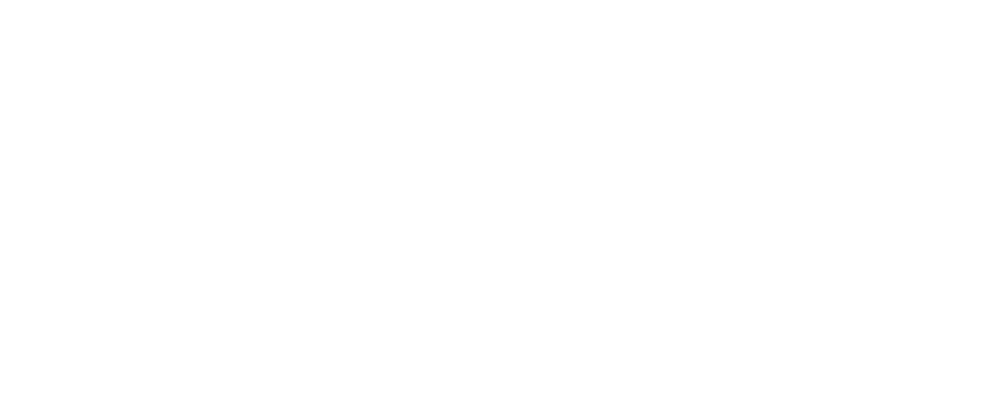
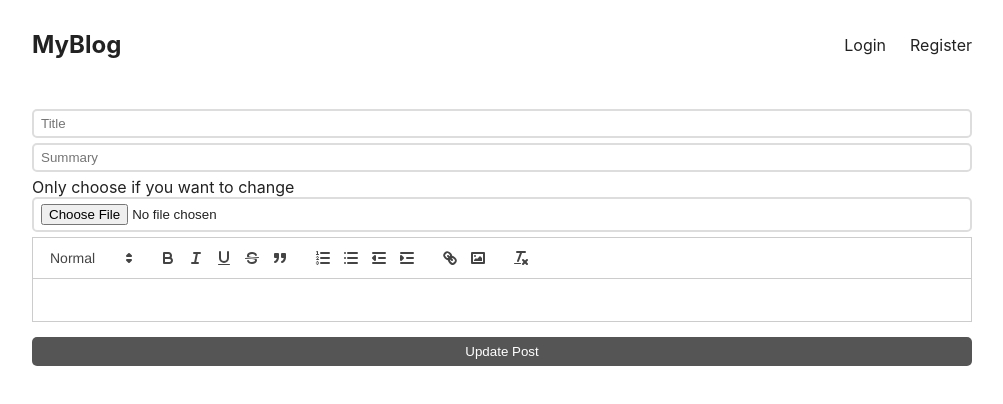
Before and after one commit to Faraz-Khan-79996/blog-app, a React (Vite) app in the folder client/: page /edit/1 in a window 1280 px wide. Before the commit this address had no page. Shown: the top 404 px of the page, without its empty margins (138-1141 px from the left). Built offline with nearby package versions, Linux system fonts and the light colour scheme; no server answers.

Commit message:
everything done

```diff
--- a/client/src/App.jsx
+++ b/client/src/App.jsx
@@ -7,6 +7,7 @@
 import UserContextProvider from './context/UserContextProvider'
 import CreatePost from './pages/CreatePost'
 import PostPage from './pages/PostPage'
+import EditPost from './pages/EditPost'
 
 function App() {
 
@@ -20,6 +21,7 @@
             <Route path="/register" element={<RegisterPage />} />
             <Route path="/create" element={<CreatePost />} />
             <Route path="/post/:id" element={<PostPage/>} />
+            <Route path="/edit/:id" element={<EditPost/>} />
           </Route>
         </Routes>
       </UserContextProvider>
--- a/client/src/Editor.jsx
+++ b/client/src/Editor.jsx
@@ -0,0 +1,27 @@
+import ReactQuill from 'react-quill'
+import 'react-quill/dist/quill.snow.css'
+
+export default function Editor({value , onChange}) {
+
+
+    const modules = {
+        toolbar: [
+            [{ 'header': [1, 2, false] }],
+            ['bold', 'italic', 'underline', 'strike', 'blockquote'],
+            [{ 'list': 'ordered' }, { 'list': 'bullet' }, { 'indent': '-1' }, { 'indent': '+1' }],
+            ['link', 'image'],
+            ['clean']
+        ]
+    }
+
+    return (
+        <ReactQuill
+        value={value}
+        modules={modules}
+        onChange={onChange}
+        // onChange={newValue => setContent(newValue)}
+    //se the docs of react-quill
+    // formats={formats}
+    />
+    )
+}
--- a/client/src/pages/CreatePost.jsx
+++ b/client/src/pages/CreatePost.jsx
@@ -1,7 +1,7 @@
 import { useState } from 'react';
-import ReactQuill from 'react-quill'
-import 'react-quill/dist/quill.snow.css'
 import { Navigate } from 'react-router-dom';
+import Editor from '../Editor';
+
 
 export default function CreatePost() {
 
@@ -11,22 +11,6 @@
     const [files, setFiles] = useState('')
     const [redirect , setRedirect] = useState(false)
 
-    const modules = {
-        toolbar: [
-            [{ 'header': [1, 2, false] }],
-            ['bold', 'italic', 'underline', 'strike', 'blockquote'],
-            [{ 'list': 'ordered' }, { 'list': 'bullet' }, { 'indent': '-1' }, { 'indent': '+1' }],
-            ['link', 'image'],
-            ['clean']
-        ]
-    }
-
-    const formats = [
-        'header',
-        'bold', 'italic', 'underline', 'strike', 'blockquote',
-        'list', 'bullet', 'indent',
-        'link', 'image'
-    ]
 
     async function createNewPost(event) {
         event.preventDefault()
@@ -78,15 +62,8 @@
                 required
             />
 
-            <ReactQuill
-                value={content}
-                modules={modules}
-                onChange={newValue => setContent(newValue)}
-            //se the docs of react-quill
-            // formats={formats}
-            />
             <button style={{ marginTop: '15px' }}>Create Post</button>
-
+            <Editor value={content} onChange={setContent}/>
         </form>
     );
 }
--- /dev/null
+++ b/client/src/pages/EditPost.jsx
@@ -0,0 +1,89 @@
+import { useEffect, useState } from "react";
+import Editor from "../Editor";
+import { useParams } from "react-router-dom";
+import { Navigate } from "react-router-dom";
+
+export default function EditPost() {
+
+
+
+    const [title, setTitle] = useState('');
+    const [summary, setSummary] = useState('')
+    const [content, setContent] = useState('')
+    const [files, setFiles] = useState(null)
+    const [redirect , setRedirect] = useState(false)
+
+    const {id} = useParams()
+
+    useEffect(()=>{
+        fetch(`/api/post/${id}`)
+        .then(response => response.json())
+        .then(postInfo => {
+            setTitle(postInfo.title)
+            setContent(postInfo.content)
+            setSummary(postInfo.summary)
+        })
+        .catch(error => console.log(error))
+    } , [])
+
+    async function updatePost(ev) {
+        ev.preventDefault()
+
+        const data = new FormData()
+        data.set('title' , title);
+        data.set('summary' , summary)
+        data.set('content' , content)
+        data.set('file' , files?.[0])
+        data.set('id' , id)//send id of the post
+
+        //If there are files, only then access the value,
+        // other-wise error
+        // console.log(files);
+        // console.log(data);
+        await fetch('/api/post' , {
+            method:'PUT',
+            body:data,
+            credentials : 'include',
+            //send the token, server will verify id of token
+            //and the id of author which is in post.
+        })
+
+        setRedirect(true)
+    }
+
+    if(redirect){
+        return (
+            <Navigate to ={"/post/" + id}/>
+        )
+    }
+    return (
+        <form onSubmit={updatePost}>
+            <input
+                type="title"
+                placeholder="Title"
+                value={title}
+                onChange={ev => setTitle(ev.target.value)}
+                required
+            />
+            <input
+                type="summary"
+                placeholder="Summary"
+                value={summary}
+                onChange={ev => setSummary(ev.target.value)}
+                required
+            />
+            {/* Taking files as input. */}
+            <label htmlFor="f">Only choose if you want to change</label>
+            <input
+                id="f"
+                type="file"
+                onChange={ev => setFiles(ev.target.files)}
+                // required
+            />
+
+            <Editor value={content} onChange={setContent}/>
+            <button style={{ marginTop: '15px' }}>Update Post</button>
+
+        </form>
+    );
+}
--- a/client/src/pages/PostPage.jsx
+++ b/client/src/pages/PostPage.jsx
@@ -35,7 +35,7 @@
             <div className="author">by @{postInfo.author.username}</div>
 
             {/* if the id of post author and current user is equal, diplay the edit button */}
-            {userInfo.id === postInfo.author._id && (
+            {userInfo && userInfo.id === postInfo.author._id && (
                 <div className="edit-row">
                     <Link className="edit-btn" to={`/edit/${postInfo._id}`}>
                         <svg xmlns="http://www.w3.org/2000/svg" fill="none" viewBox="0 0 24 24" strokeWidth={1.5} stroke="currentColor" className="w-6 h-6">
```
Also changed, not shown: 2 other files (tests, documents, lock files or other folders).
